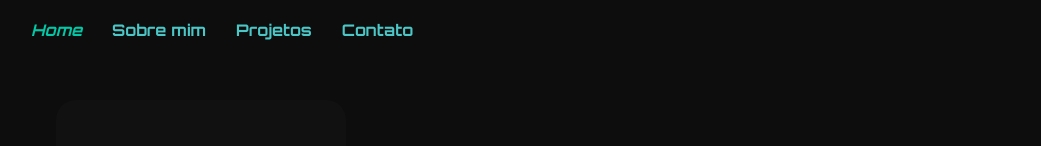
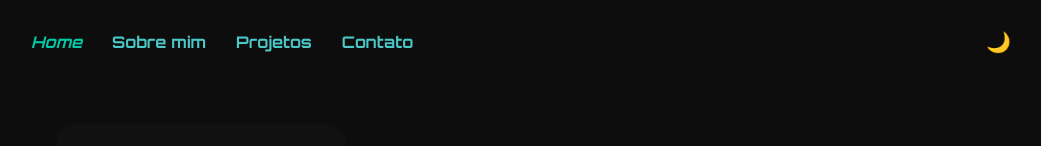
Before and after one commit to jrdaguirra/portfolio, a plain HTML site: page index.html in a window 1280 px wide. Shown: the top 146 px of the page, without its empty margins (109-1150 px from the left). Drawn offline with Linux system fonts and the light colour scheme.

Commit message:
Inclusão botão de dark mode

```diff
--- a/index.html
+++ b/index.html
@@ -8,6 +8,7 @@
   <link href="https://fonts.googleapis.com/css2?family=Orbitron:wght@400;700&display=swap" rel="stylesheet">
   <script src="https://kit.fontawesome.com/a076d05399.js" crossorigin="anonymous"></script>
 </head>
+
 <body>
   <header>
     <nav>
@@ -17,7 +18,11 @@
         <li><a href="#">Projetos</a></li>
         <li><a href="#">Contato</a></li>
       </ul>
+      <button id="theme-toggle">🌙</button>
     </nav>
+
+
+
   </header>
 
   <main>
@@ -38,21 +43,24 @@
     </aside>
 
     <section class="intro">
+
       <h2>Olá!</h2>
       <h3>Me chamo Jared,</h3>
       <h3>Desenvolvedor frontend</h3>
       <h3>Transformo sua ideia em uma página web!</h3>
+
     </section>
   </main>
 
 <script>
     const toggleBtn = document.getElementById('theme-toggle');
     toggleBtn.addEventListener('click', () => {
+
       document.body.classList.toggle('light-mode');
       toggleBtn.textContent = document.body.classList.contains('light-mode') ? '☀️' : '🌙';
+
     });
-  </script>
-
+ </script>
 
 </body>
 </html>
```
